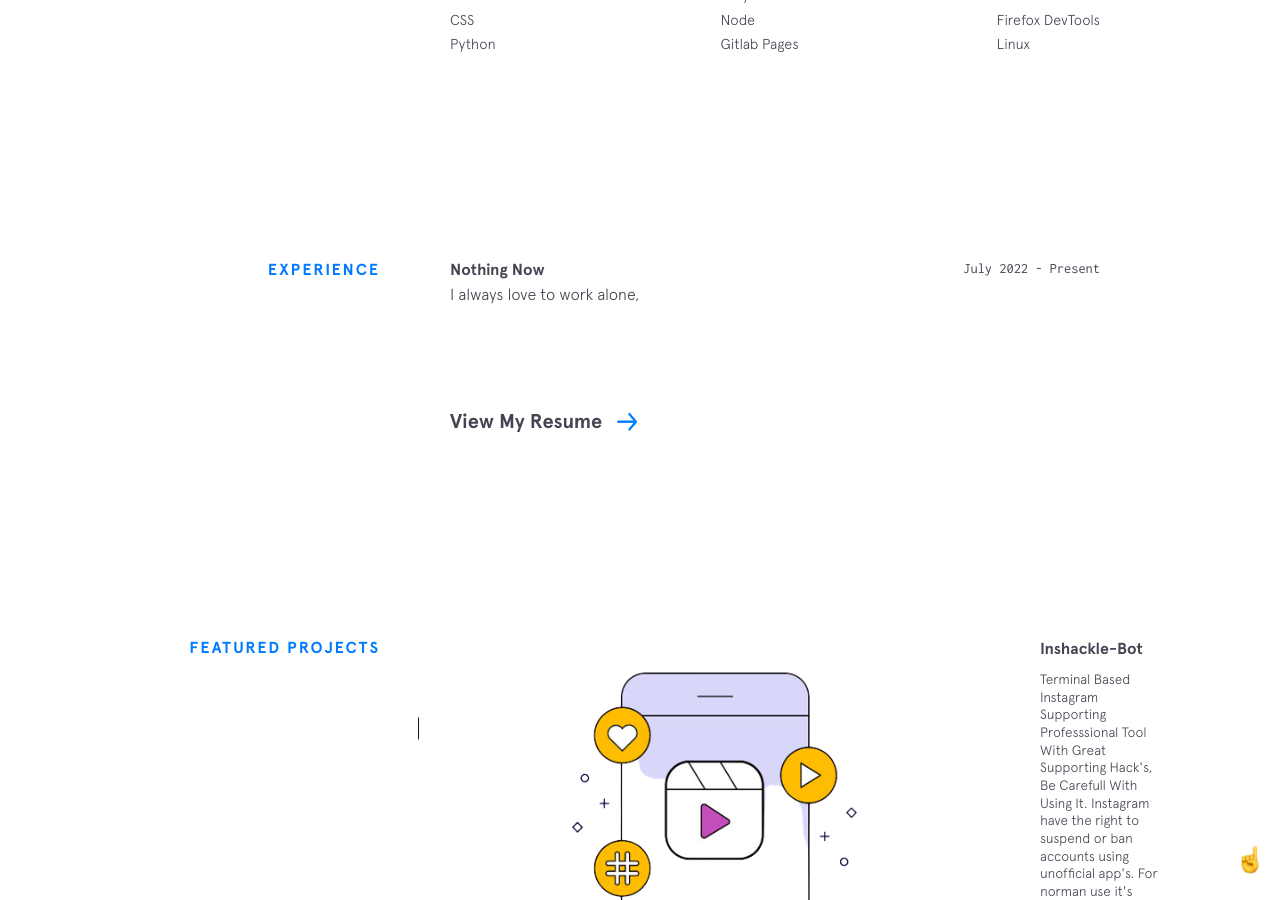
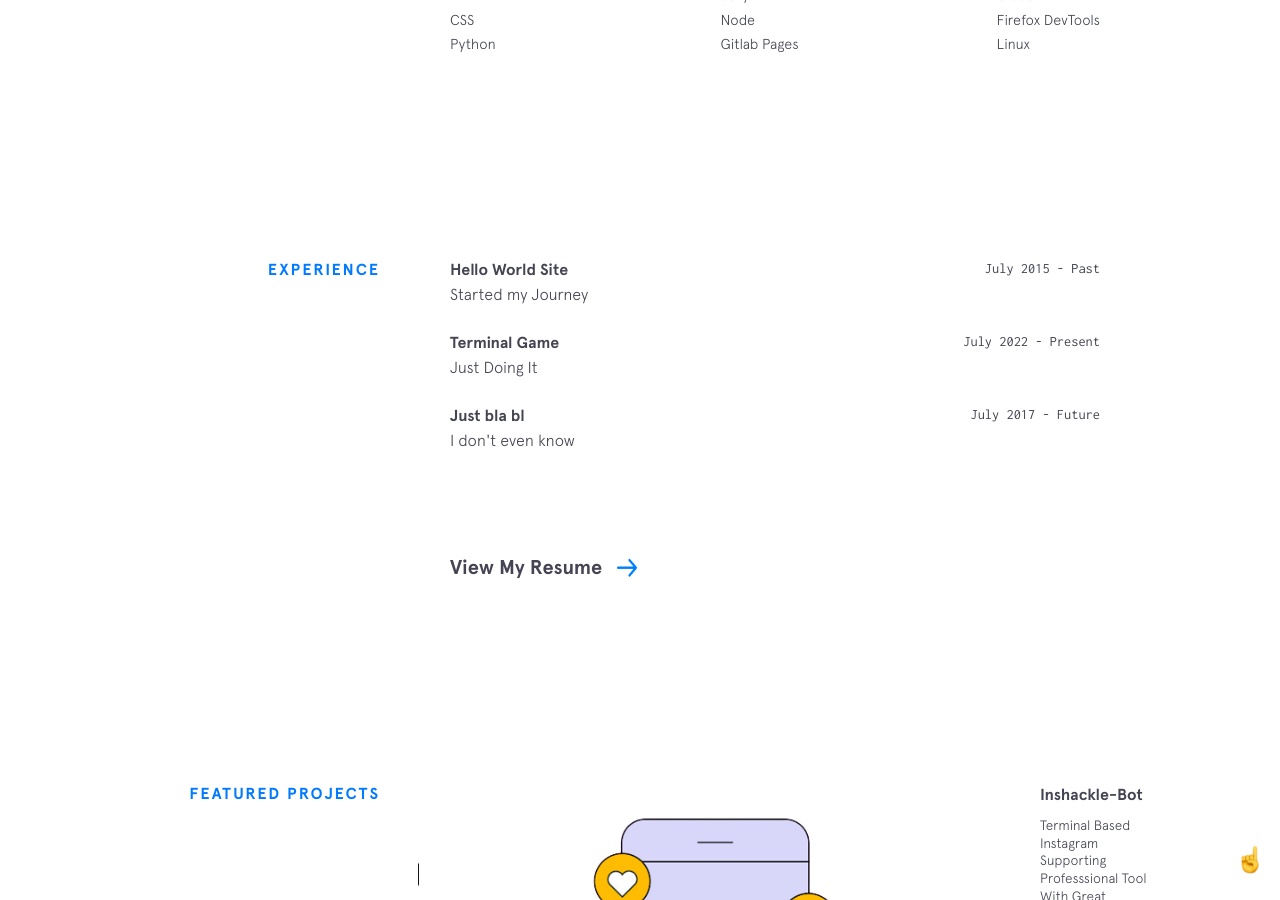
Before and after one commit to thatbynln/thatbynln.github.io, a Jekyll site: the page built from index.html, in a window 1280 px wide and 900 px high, scrolled down 1513 px. Built offline with Jekyll 4.4.1, drawn with Linux system fonts in a browser that asks for light colours; nearby versions of some CDN libraries.

Commit message:
Update experience.yml

```diff
--- a/_data/experience.yml
+++ b/_data/experience.yml
@@ -1,14 +1,14 @@
-- company: Nothing Now
+- company: Hello World Site
   url: https://thatbynln.github.io
+  time: July 2015 - Past
+  position: Started my Journey
+
+- company: Terminal Game
+  url:
   time: July 2022 - Present
-  position: I always love to work alone,
+  position: Just Doing It
 
-#- company: Scout
-#  url: https://web.northeastern.edu/scout/
-# time: Jan - June 2018
-#  position: Studio Developer
-
-#- company: Apple Music
-#  url: https://www.apple.com/music/
-#  time: July - Dec 2017
-#  position: UI Engineer Co-op
+- company: Just bla bl
+  url:
+  time: July 2017 - Future
+  position: I don't even know
```
